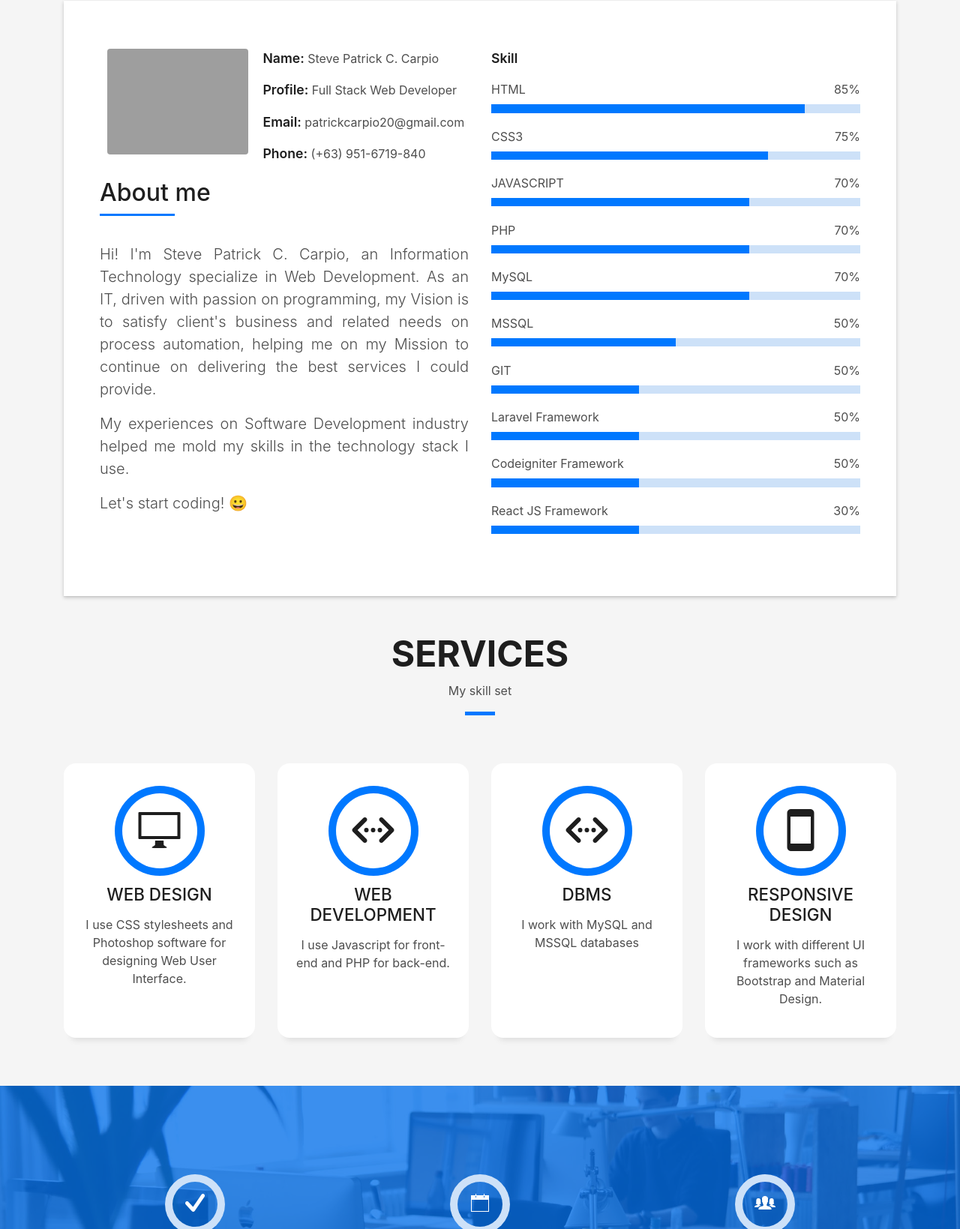
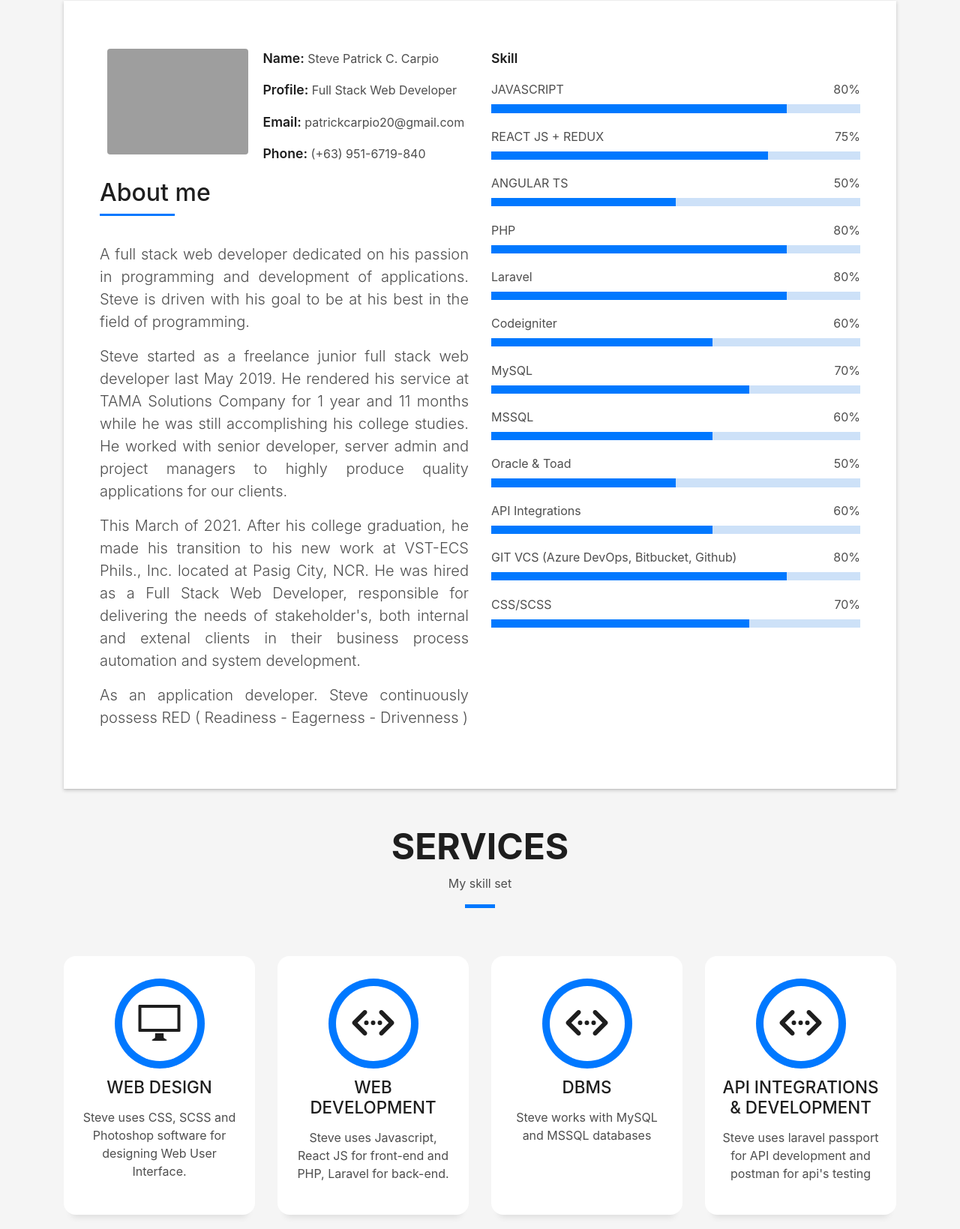
Before and after one commit to spcc-dev/spcc-dev.github.io, a plain HTML site: page index.html in a window 1280 px wide. Shown: the part 863-2502 px from the top of the page at 75% size. Drawn offline with Linux system fonts and the light colour scheme; grey boxes are pictures that could not be loaded; files whose address does not match are found by name.

Commit message:
Removed other certficates, updated skills and about me

```diff
--- a/index.html
+++ b/index.html
@@ -127,24 +127,16 @@
                     </h5>
                   </div>
                   <p class="lead" style="text-align: justify;">
-                    <!-- Hi! I'm Steve Patrick C. Carpio, a graduate of BS in Information Technology at Laguna State Polytechnic University - Sta. Cruz Campus, year 2020.  -->
-                    Hi! I'm Steve Patrick C. Carpio, an Information Technology specialize in Web Development.
-                    As an IT, driven with passion on programming, my Vision is to
-                    satisfy client's business and related needs on process automation,
-                    helping me on my Mission to continue on delivering the best services I could provide.
+                    A full stack web developer dedicated on his passion in programming and development of applications. Steve is driven with his goal to be at his best in the field of programming.
                   </p>
                   <p class="lead" style="text-align: justify;">
-                    <!-- I went through different software development platforms like Desktop Applications, Mobile Applications, but I got my focus on developing Web Applications through the years since I was in 3rd year college.  When I was in college, I started as a freelance programmer to work with other professionals and I was held by an IT company for 2 years now.  -->
-                    <!-- I started as a Freelance Junior Full Stack Web developer during my college years in school.
-                    I was engaged in my first job as a developer in an IT company named TAMA(Tec Abad Malamion Alababa) Solutions Company that provides software and hardware solutions to different government agencies. I worked at this company until this month of December year 2020 (home-based since I started), and worked with professionals to meet the company's goals. I focused on Javascript, MySQL, PHP, and Apache Tech Stack as my tools for web development and also for my previous company's qualifications. -->
-
-                    My experiences on Software Development industry helped me mold my skills in the
-                    technology stack I use.
+                    Steve started as a freelance junior full stack web developer last May 2019. He rendered his service at TAMA Solutions Company for 1 year and 11 months while he was still accomplishing his college studies. He worked with senior developer, server admin and project managers to highly produce quality applications for our clients.
                   </p>
                   <p class="lead" style="text-align: justify;">
-                    <!-- As a developer, I strive to learn and adapt in new technologies day by day.  -->
-                    Let's start coding! &#128512;
-                    <!-- I tried to learn web frameworks such as Laravel and Vue JS and applied it to some of my projects. I always aim to learn new things and enhance it for self improvement. I commit myself to every project in delivering quality and meet expected outcome.  -->
+                    This March of 2021. After his college graduation, he made his transition to his new work at VST-ECS Phils., Inc. located at Pasig City, NCR. He was hired as a Full Stack Web Developer, responsible for delivering the needs of stakeholder's, both internal and extenal clients in their business process automation and system development.
+                  </p>
+                  <p class="lead" style="text-align: justify;">
+                    As an application developer. Steve continuously possess RED ( Readiness - Eagerness - Drivenness )
                   </p>
                 </div>
               </div>
@@ -152,7 +144,7 @@
 
                 <div class="skill-mf">
                   <p class="title-s">Skill</p>
-                  <span>HTML</span> <span class="pull-right">85%</span>
+                  <!-- <span>HTML</span> <span class="pull-right">85%</span>
                   <div class="progress">
                     <div class="progress-bar" role="progressbar" style="width: 85%;" aria-valuenow="85" aria-valuemin="0"
                       aria-valuemax="100"></div>
@@ -161,47 +153,73 @@
                   <div class="progress">
                     <div class="progress-bar" role="progressbar" style="width: 75%" aria-valuenow="75" aria-valuemin="0"
                       aria-valuemax="100"></div>
-                  </div>
-                  <span>JAVASCRIPT</span> <span class="pull-right">70%</span>
+                  </div> -->
+                  <span>JAVASCRIPT</span> <span class="pull-right">80%</span>
                   <div class="progress">
-                    <div class="progress-bar" role="progressbar" style="width: 70%" aria-valuenow="90" aria-valuemin="0"
+                    <div class="progress-bar" role="progressbar" style="width: 80%" aria-valuenow="90" aria-valuemin="0"
                       aria-valuemax="100"></div>
                   </div>
-                  <span>PHP</span> <span class="pull-right">70%</span>
+                  <span>REACT JS + REDUX</span> <span class="pull-right">75%</span>
                   <div class="progress">
-                    <div class="progress-bar" role="progressbar" style="width: 70%" aria-valuenow="50" aria-valuemin="0"
+                    <div class="progress-bar" role="progressbar" style="width: 75%" aria-valuenow="90" aria-valuemin="0"
                       aria-valuemax="100"></div>
                   </div>
+                  <span>ANGULAR TS</span> <span class="pull-right">50%</span>
+                  <div class="progress">
+                    <div class="progress-bar" role="progressbar" style="width: 50%" aria-valuenow="90" aria-valuemin="0"
+                      aria-valuemax="100"></div>
+                  </div>
+
+                  <span>PHP</span> <span class="pull-right">80%</span>
+                  <div class="progress">
+                    <div class="progress-bar" role="progressbar" style="width: 80%" aria-valuenow="50" aria-valuemin="0"
+                      aria-valuemax="100"></div>
+                  </div>
+                  <span>Laravel</span> <span class="pull-right">80%</span>
+                  <div class="progress">
+                    <div class="progress-bar" role="progressbar" style="width: 80%" aria-valuenow="50" aria-valuemin="0"
+                      aria-valuemax="100"></div>
+                  </div>
+                  <span>Codeigniter</span> <span class="pull-right">60%</span>
+                  <div class="progress">
+                    <div class="progress-bar" role="progressbar" style="width: 60%" aria-valuenow="50" aria-valuemin="0"
+                      aria-valuemax="100"></div>
+                  </div>
+
+
                   <span>MySQL</span> <span class="pull-right">70%</span>
                   <div class="progress">
                     <div class="progress-bar" role="progressbar" style="width: 70%" aria-valuenow="90" aria-valuemin="0"
                       aria-valuemax="100"></div>
                   </div>
-                  <span>MSSQL</span> <span class="pull-right">50%</span>
+                  <span>MSSQL</span> <span class="pull-right">60%</span>
+                  <div class="progress">
+                    <div class="progress-bar" role="progressbar" style="width: 60%" aria-valuenow="90" aria-valuemin="0"
+                      aria-valuemax="100"></div>
+                  </div>
+                  <span>Oracle & Toad</span> <span class="pull-right">50%</span>
                   <div class="progress">
                     <div class="progress-bar" role="progressbar" style="width: 50%" aria-valuenow="90" aria-valuemin="0"
                       aria-valuemax="100"></div>
                   </div>
-                  <span>GIT</span> <span class="pull-right">50%</span>
+
+                  <span>API Integrations</span> <span class="pull-right">60%</span>
                   <div class="progress">
-                    <div class="progress-bar" role="progressbar" style="width: 40%" aria-valuenow="40" aria-valuemin="0"
+                    <div class="progress-bar" role="progressbar" style="width: 60%" aria-valuenow="40" aria-valuemin="0"
                       aria-valuemax="100"></div>
                   </div>
-                  <span>Laravel Framework</span> <span class="pull-right">50%</span>
+                  <span>GIT VCS (Azure DevOps, Bitbucket, Github)</span> <span class="pull-right">80%</span>
                   <div class="progress">
-                    <div class="progress-bar" role="progressbar" style="width: 40%" aria-valuenow="90" aria-valuemin="0"
+                    <div class="progress-bar" role="progressbar" style="width: 80%" aria-valuenow="40" aria-valuemin="0"
                       aria-valuemax="100"></div>
                   </div>
-                  <span>Codeigniter Framework</span> <span class="pull-right">50%</span>
+
+                  <span>CSS/SCSS</span> <span class="pull-right">70%</span>
                   <div class="progress">
-                    <div class="progress-bar" role="progressbar" style="width: 40%" aria-valuenow="90" aria-valuemin="0"
+                    <div class="progress-bar" role="progressbar" style="width: 70%" aria-valuenow="90" aria-valuemin="0"
                       aria-valuemax="100"></div>
                   </div>
-                  <span>React JS Framework</span> <span class="pull-right">30%</span>
-                  <div class="progress">
-                    <div class="progress-bar" role="progressbar" style="width: 40%" aria-valuenow="90" aria-valuemin="0"
-                      aria-valuemax="100"></div>
-                  </div>
+
                 </div>
 
 
@@ -238,7 +256,7 @@
             <div class="service-content">
               <h2 class="s-title">Web Design</h2>
               <p class="s-description text-center">
-                I use CSS stylesheets and Photoshop software for designing Web User Interface.
+                Steve uses CSS, SCSS and Photoshop software for designing Web User Interface.
               </p>
             </div>
           </div>
@@ -251,7 +269,7 @@
             <div class="service-content">
               <h2 class="s-title">Web Development</h2>
               <p class="s-description text-center">
-                I use Javascript for front-end and PHP for back-end.
+                Steve uses Javascript, React JS for front-end and PHP, Laravel for back-end.
               </p>
             </div>
           </div>
@@ -264,7 +282,7 @@
             <div class="service-content">
               <h2 class="s-title">DBMS</h2>
               <p class="s-description text-center">
-                I work with MySQL and MSSQL databases
+                Steve works with MySQL and MSSQL databases
               </p>
             </div>
           </div>
@@ -272,12 +290,12 @@
         <div class="col-md-3">
           <div class="service-box" style="height: 85%;">
             <div class="service-ico">
-              <span class="ico-circle"><i class="ion-android-phone-portrait"></i></span>
+              <span class="ico-circle"><i class="ion-code-working"></i></span>
             </div>
             <div class="service-content">
-              <h2 class="s-title">Responsive Design</h2>
+              <h2 class="s-title">API Integrations & Development</h2>
               <p class="s-description text-center">
-                I work with different UI frameworks such as Bootstrap and Material Design.
+                Steve uses laravel passport for API development and postman for api's testing
               </p>
             </div>
           </div>
@@ -299,7 +317,7 @@
               <span class="ico-circle"><i class="ion-checkmark-round"></i></span>
             </div>
             <div class="counter-num">
-              <p class="counter">7</p>
+              <p class="counter">6</p>
               <span class="counter-text">WORKS COMPLETED</span>
             </div>
           </div>
@@ -310,7 +328,7 @@
               <span class="ico-circle"><i class="ion-ios-calendar-outline"></i></span>
             </div>
             <div class="counter-num">
-              <p class="counter">2</p>
+              <p class="counter">3</p>
               <span class="counter-text">YEARS OF EXPERIENCE</span>
             </div>
           </div>
@@ -321,7 +339,7 @@
               <span class="ico-circle"><i class="ion-ios-people"></i></span>
             </div>
             <div class="counter-num">
-              <p class="counter">7</p>
+              <p class="counter">6</p>
               <span class="counter-text">TOTAL CLIENTS</span>
             </div>
           </div>
@@ -381,9 +399,9 @@
               <a href="img/laniclearances/12_lani.jpg" data-lightbox="laniclearances">
               <a href="img/laniclearances/13_lani.jpg" data-lightbox="laniclearances">
               <a href="img/laniclearances/14_lani.jpg" data-lightbox="laniclearances">
-              <a href="img/laniclearances/15_lani.jpg" data-lightbox="laniclearances">
+              <!-- <a href="img/laniclearances/15_lani.jpg" data-lightbox="laniclearances">
               <a href="img/laniclearances/16_lani.jpg" data-lightbox="laniclearances">
-              <a href="img/laniclearances/17_lani.jpg" data-lightbox="laniclearances">
+              <a href="img/laniclearances/17_lani.jpg" data-lightbox="laniclearances"> -->
             </a>
 
           </div>
@@ -528,7 +546,7 @@
             </a>
           </div>
         </div>
-        <div class="col-md-4">
+        <!-- <div class="col-md-4">
           <div class="work-box">
             <a href="img/pwu/01_pwu.jpg" data-lightbox="pwu">
               <div class="work-img" style="width: 100%;height: 33vh;display: flex;flex-direction: column;justify-content: center;align-items: center;">
@@ -562,7 +580,7 @@
               <a href="img/pwu/09_pwu.jpg" data-lightbox="pwu">
             </a>
           </div>
-        </div>
+        </div> -->
         <div class="col-md-4">
           <div class="work-box">
             <a href="img/medsys/01_medsys.jpg" data-lightbox="medsys">
@@ -678,6 +696,9 @@
         <div class="col-md-12">
           <div id="testimonial-mf" class="owl-carousel owl-theme">
             <div class="testimonial-box" style="display:flex;justify-content: center;align-items: center;">
+              <img src="img/certifications/15.jpg" alt="" style="width:50%;">
+            </div>
+            <div class="testimonial-box" style="display:flex;justify-content: center;align-items: center;">
               <!-- <div class="author-test">
                 <img src="img/testimonial-2.jpg" alt="" class="rounded-circle b-shadow-a">
                 <span class="author">Xavi Alonso</span>
@@ -691,14 +712,14 @@
               </div> -->
               <img src="img/certifications/01.jpg" alt="" style="width:50%;">
             </div>
-            <div class="testimonial-box" style="display:flex;justify-content: center;align-items: center;">
+            <!-- <div class="testimonial-box" style="display:flex;justify-content: center;align-items: center;">
               <img src="img/certifications/02.jpeg" alt="" style="width:30%;">
-            </div>
+            </div> -->
             <div class="testimonial-box" style="display:flex;justify-content: center;align-items: center;">
               <img src="img/certifications/03.jpg" alt="" style="width:50%;">
             </div>
 
-            <div class="testimonial-box" style="display:flex;justify-content: center;align-items: center;">
+            <!-- <div class="testimonial-box" style="display:flex;justify-content: center;align-items: center;">
               <img src="img/certifications/05.jpg" alt="" style="width:50%;">
             </div>
             <div class="testimonial-box" style="display:flex;justify-content: center;align-items: center;">
@@ -724,7 +745,7 @@
             </div>
             <div class="testimonial-box" style="display:flex;justify-content: center;align-items: center;">
               <img src="img/certifications/13.jpg" alt="" style="width:50%;">
-            </div>
+            </div> -->
 
           </div>
         </div>
```
Also changed, not shown: 1 other file.
